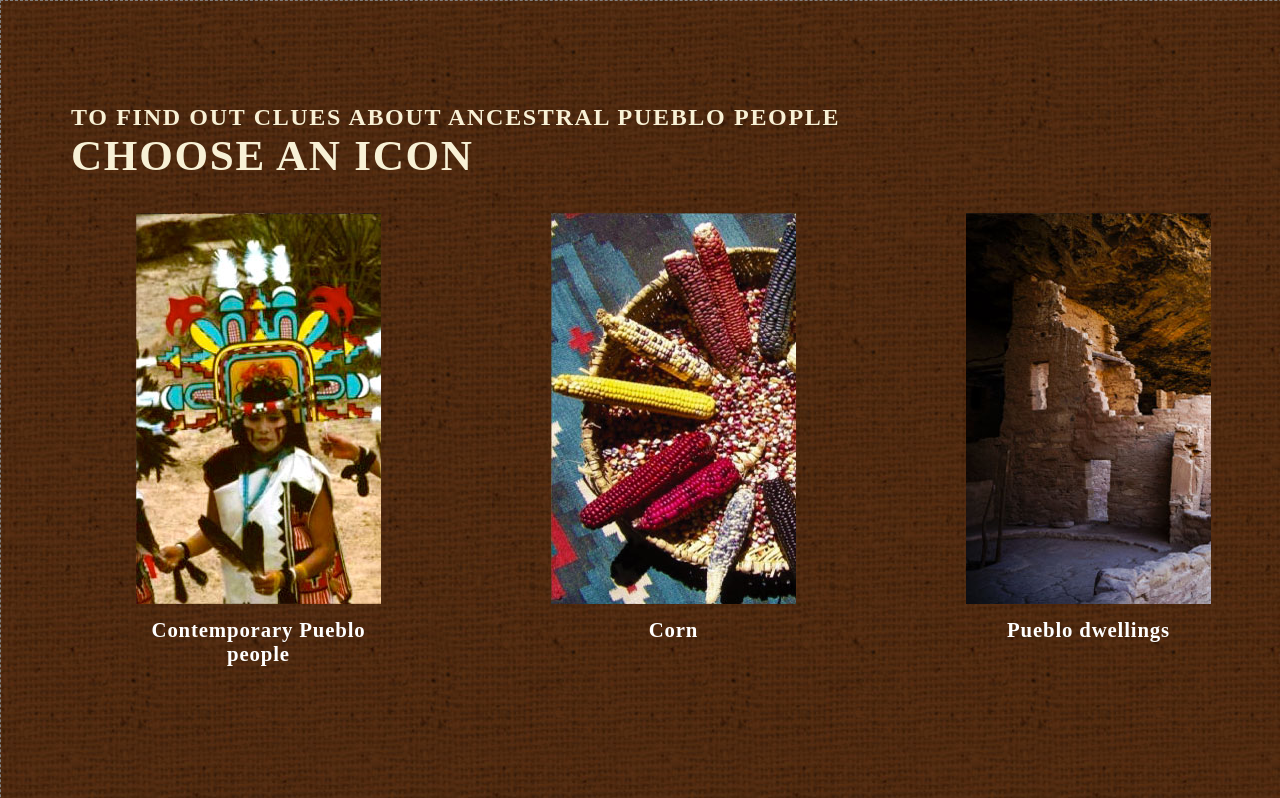
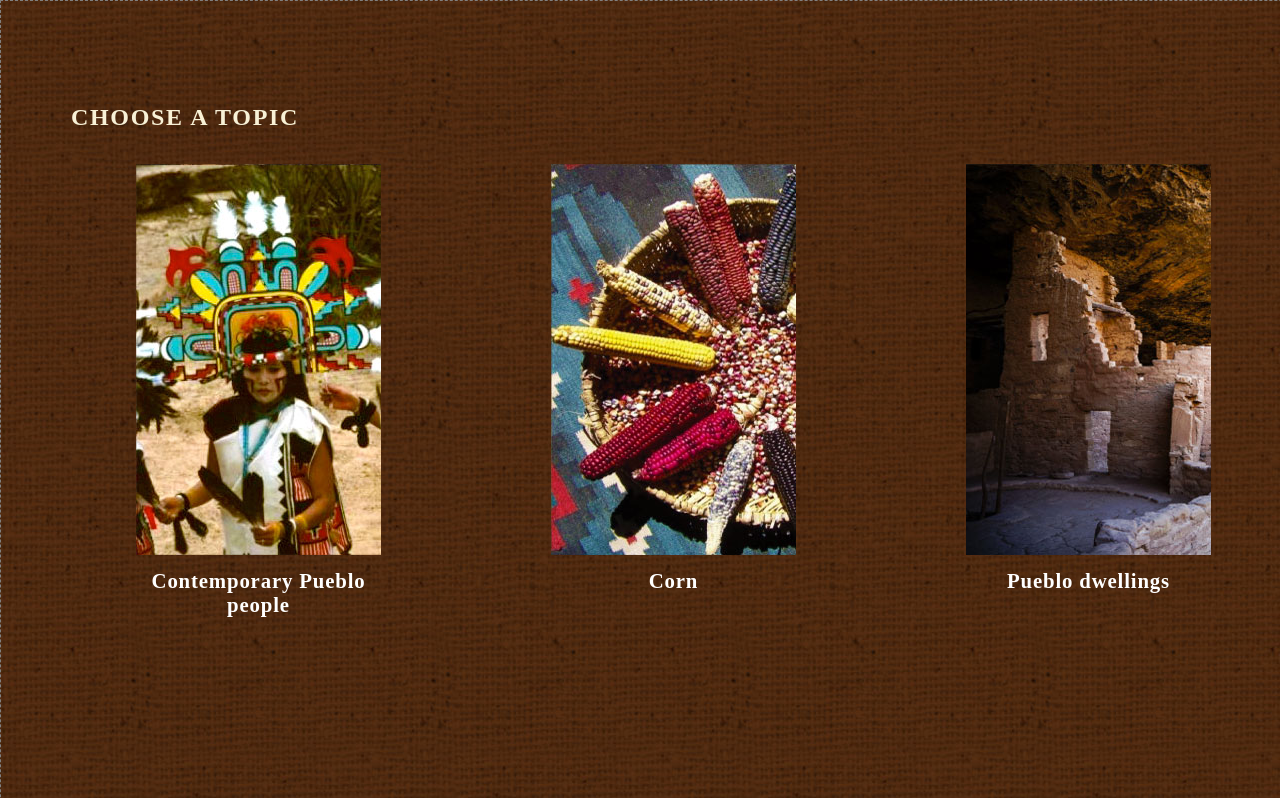
Before and after one commit to scimusmn/historyCO-mesaVerde, a website: page src/index.html in a window 1280 px wide. Shown: the top 798 px of the page. Drawn offline with Linux system fonts and the light colour scheme.

Commit message:
Removed unneeded markup

```diff
--- a/src/css/colorado.css
+++ b/src/css/colorado.css
@@ -26,11 +26,6 @@ h1, h2 {
   font-size: 1.5em;
   letter-spacing: 0.07em;
   font-family: "Tungsten-Semibold";
-}
-h1 span {
-  display: block;
-  font-weight: bold;
-  font-size: 1.8em;
 }
 h3 {
   color: #FFFFFF;
--- a/src/index.html
+++ b/src/index.html
@@ -11,7 +11,7 @@
   <div class="wrapper">
 
     <div class="step" id="step-1-wrap">
-      <h1>To find out clues about ancestral Pueblo people <span>choose an icon</span></h1>
+      <h1>Choose a topic</h1>
       <script id="template-1" type="text/x-handlebars-template">
         {{#each options}}
           <div class="section" data-option-id="{{machine_name}}">
```
